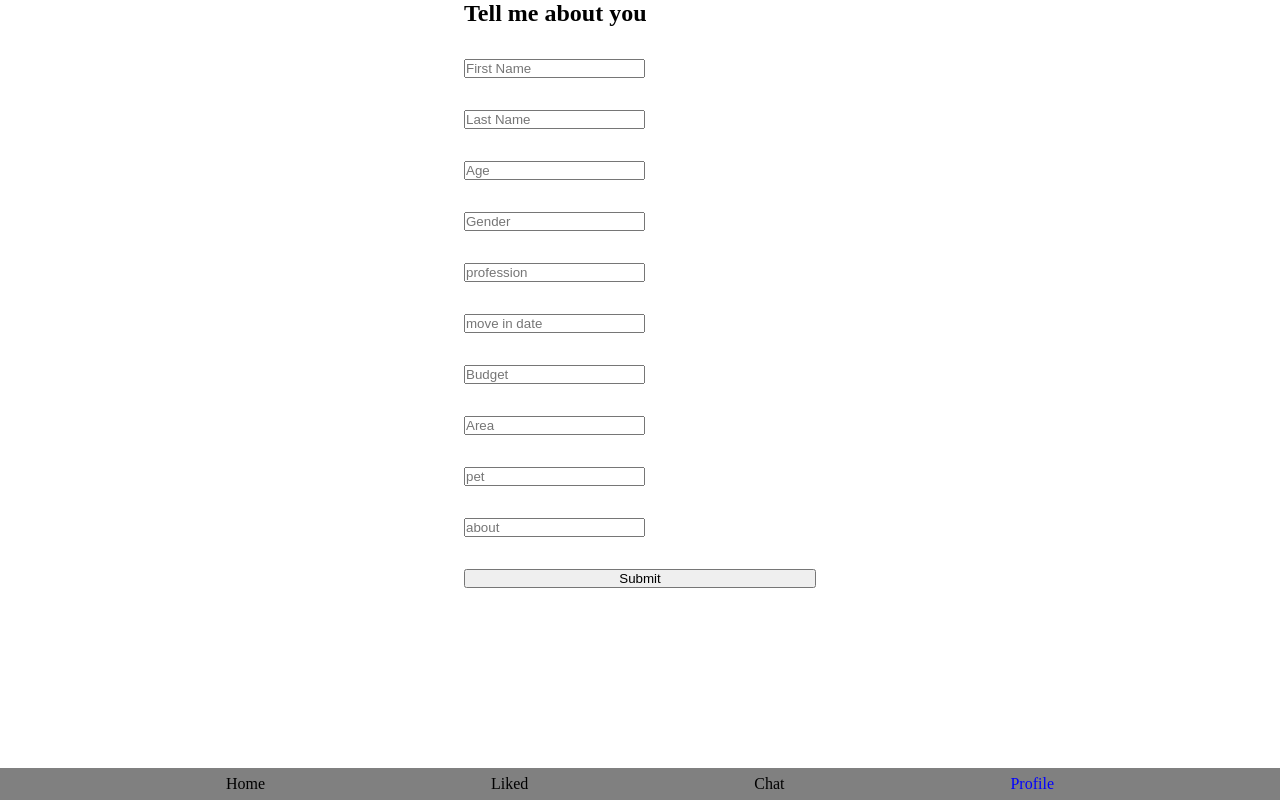
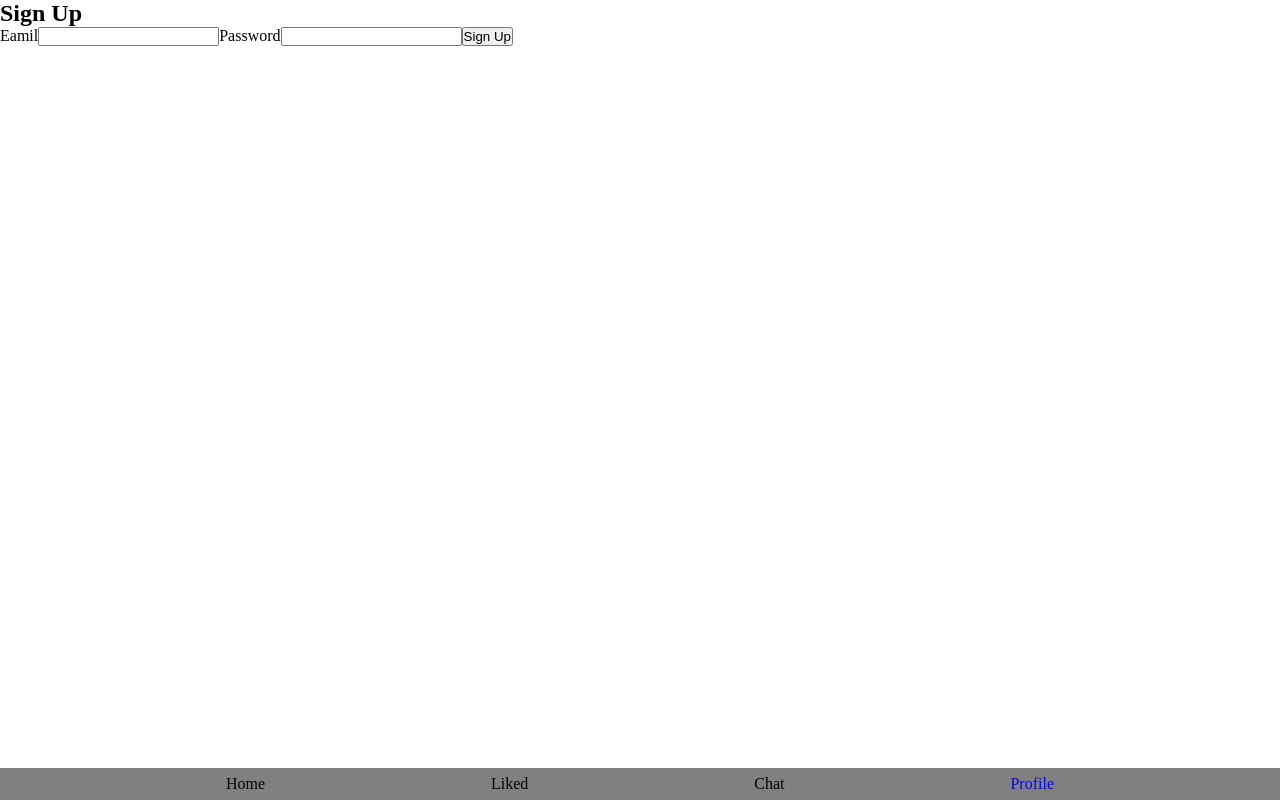
Before and after one commit to zzhao003/RoomEZ, a React (Create React App) app: page /signup in a window 1280 px wide. Built offline with nearby package versions, Linux system fonts and the light colour scheme.

Commit message:
adds profile page

```diff
--- a/src/component/SignupForm/SignupForm.js
+++ b/src/component/EditProfile/EditProfile.js
@@ -1,8 +1,8 @@
 import { useState } from "react";
 import axios from "axios";
-import "./signupform.scss";
+import "./editprofile.scss";
 
-const SignupForm = () => {
+const EditProfile = () => {
   const [detail, setDetail] = useState({
     first_name: "",
     last_name: "",
@@ -120,4 +120,4 @@ const SignupForm = () => {
   );
 };
 
-export default SignupForm;
+export default EditProfile;
--- /dev/null
+++ b/src/page/ProfilePage/ProfilePage.js
@@ -0,0 +1,5 @@
+const ProfilePage = () => {
+  return (  );
+}
+
+export default ProfilePage;
--- a/src/page/SignupPage/SignupPage.js
+++ b/src/page/SignupPage/SignupPage.js
@@ -1,9 +1,45 @@
-import SignupForm from "../../component/SignupForm/SignupForm";
+import { useState } from "react";
+import axios from "axios";
+import EditProfile from "../../component/EditProfile/EditProfile";
 
 const SignupPage = () => {
+  const [signUpInfo, SetSignUpInfo] = useState({ email: "", password: "" });
+
+  const onChangeHandler = (e) => {
+    const { name, value } = e.target;
+    SetSignUpInfo((prev) => ({ ...prev, [name]: value }));
+  };
+
+  const SignUpHandler = (e) => {
+    e.preventDefault();
+
+    axios
+      .post("http://localhost:8080/api/signup", signUpInfo)
+      .then((res) => {
+        console.log(res.data);
+      })
+      .catch((err) => console.log(err));
+  };
+
   return (
     <>
-      <SignupForm />
+      <form onSubmit={SignUpHandler}>
+        <h2>Sign Up</h2>
+        <label>Eamil</label>
+        <input
+          name="email"
+          value={signUpInfo.email}
+          onChange={onChangeHandler}
+        ></input>
+        <label>Password</label>
+        <input
+          name="password"
+          value={signUpInfo.password}
+          onChange={onChangeHandler}
+        ></input>
+        <button type="submit">Sign Up</button>
+      </form>
+      {/* <SignupForm /> */}
     </>
   );
 };
```
Also changed, not shown: src/component/EditProfile/editprofile.scss (renamed from src/component/SignupForm/signupform.scss).
